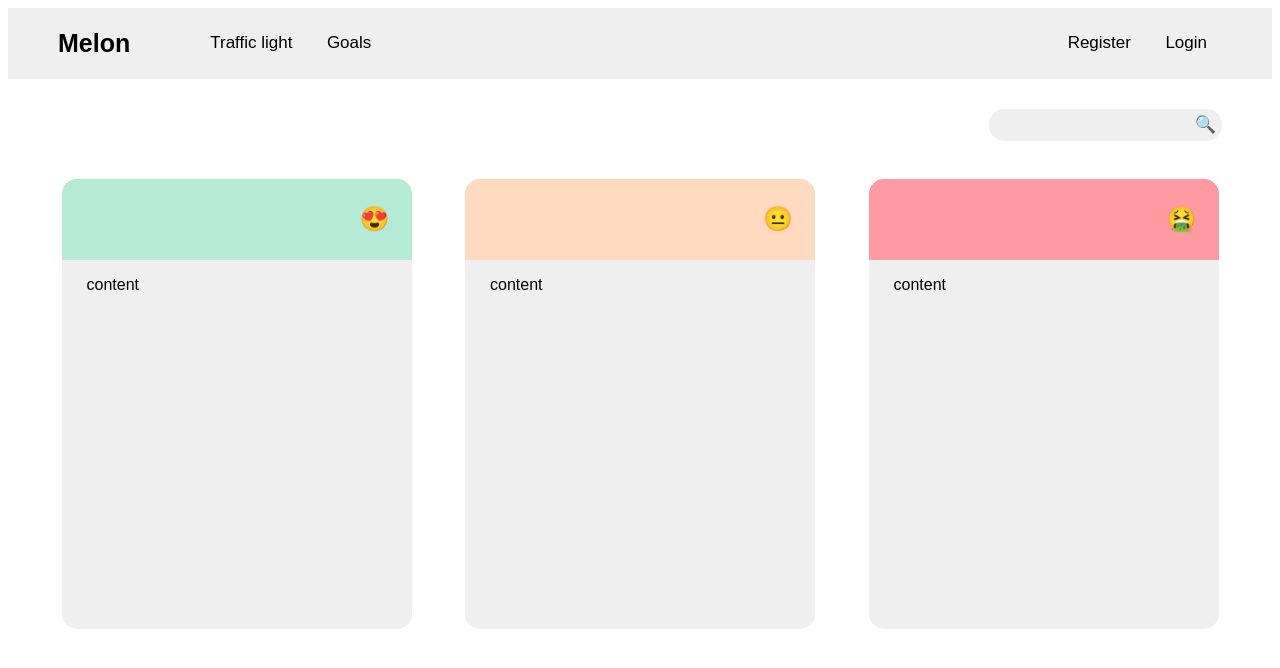
After one commit to czuhajster/hacklboro-team1, a Flask app: page /traffic-lights in a window 1280 px wide. The commit adds this page. Shown: the top 668 px of the page. Run offline with Flask 2, Linux system fonts and the light colour scheme.

Commit message:
frontend

```diff
--- /dev/null
+++ b/hacklboro/database.py
@@ -0,0 +1,18 @@
+import os
+import sqlite3
+
+DATABASE_FILE = "hacklboro/database.db"
+SCHEMA_FILE = "hacklboro/sqlite_schema"
+
+
+def init_db():
+    with open(SCHEMA_FILE) as f:
+        text = f.read()
+        con.executescript(text)
+        con.commit()
+
+
+if not os.path.isfile(DATABASE_FILE):
+    con = sqlite3.connect(DATABASE_FILE)
+    init_db()
+    con.close()
--- a/hacklboro/main.py
+++ b/hacklboro/main.py
@@ -1,28 +1,97 @@
-from flask import Flask, request, render_template
-from flask_login import LoginManager
+from flask import Flask, request, render_template, redirect, url_for, abort
+from flask_login import LoginManager, login_user, login_required, logout_user, current_user
+
+import hacklboro.database
+
+from hacklboro.auth import User
+from hacklboro.goals import get_goals, get_goals_as_json, create_goal, update_goal
+from hacklboro.utilities import row_list_to_json
 
 app = Flask(__name__)
+app.secret_key = "wWfZsm9tAtjT8G5svySA7BfQtaua7qC9VrysKJMr8GEqvZ"
 login_manager = LoginManager()
 login_manager.init_app(app)
 
 
 @login_manager.user_loader
-def load_user(user_id):
-    return {}
+def load_user(userid):
+    return User(userid)
 
 
 @app.route("/login", methods=["GET", "POST"])
 def login():
     if request.method == "POST":
-        # TODO: Do login
-        pass
+        username: str = request.form["username"]
+        password: str = request.form["password"]
+
+        if User.verify(username, password):
+            login_user(User(User.get_from_username(username)[0]))
+
+        return redirect(url_for('home'))
     else:
         return render_template("login.html")
 
 
+@app.route("/logout", methods=["GET"])
+@login_required
+def logout():
+    logout_user()
+    return redirect(url_for('home'))
+
+
+@app.route("/signup", methods=["GET", "POST"])
+def signup():
+    if request.method == "POST":
+        username: str = request.form["username"]
+        password: str = request.form["password"]
+
+        User.create(username, password)
+
+        login_user(User(User.get_from_username(username)[0]))
+
+        return "hi"
+    else:
+        return render_template("login.html")
+
+
+@app.route("/goals/data", methods=["GET", "POST", "PUT"])
+@login_required
+def goals_data():
+    form = request.form
+    user_id = current_user.userid
+
+    if request.method == "GET":
+        # GET method for getting current goals
+        return get_goals_as_json(user_id)
+    elif request.method == "POST":
+        # POST method for creating new goals
+        percentage: float = form["percentage"]
+        name: str = form["name"]
+        increasing: bool = form["increasing"]
+
+        create_goal(user_id, percentage, name, increasing)
+
+        return "OK"
+    elif request.method == "PUT":
+        # PUT method for updating current goals
+        id: int = form["id"]
+        percentage: float = form["percentage"]
+
+        success = update_goal(id, user_id, percentage)
+        if success:
+            return "OK"
+        abort(401)
+
+
 @app.route("/goals")
+@login_required
 def goals():
     return render_template("goals.html")
+
+
+@app.route("/traffic-lights")
+def traffic_lights():
+    return render_template("trafficlight.html")
 
 
 @app.route("/")
--- /dev/null
+++ b/hacklboro/static/traffic-light-style.css
@@ -0,0 +1,102 @@
+* {
+	font-family: sans-serif;
+}
+
+
+nav {
+	background-color: #efefef;
+	overflow:hidden;
+	padding-right: 50px;
+	padding-left: 50px;
+}
+
+
+a {
+	color: black;
+	text-decoration: none;
+	padding: 25px 15px;
+	font-size: 17px;
+	display: inline-block;
+}
+
+
+.primary-nav-links {
+	float: left;
+}
+
+
+.secondary-nav-links {
+	float: right;
+}
+
+
+#melon-title {
+	float: left;
+	padding-right: 50px;
+	font-size: 25px;
+}
+
+
+input[type=text] {
+	float: right;
+	text-align: right;
+	padding: 6px;
+	border: none;
+	margin-top: 30px;
+	margin-right: 50px;
+	font-size: 17px;
+	background-color: #efefef;
+	border-radius: 15px;
+}
+
+
+.container {
+	margin-top: 100px;
+	display: flex;
+	flex-wrap: wrap;
+	justify-content: space-evenly;
+}
+
+
+.card {
+	display: flex;
+	flex-direction: column;
+	width: 350px;
+	background-color: #efefef;
+	border-radius: 15px;
+	margin-bottom: 30px;
+	min-height: 450px;
+}
+
+
+.green-card-header {
+	background-color: #b5ead7;
+	border-radius: 15px 15px 0 0;
+	padding: 7px;
+}
+
+
+.amber-card-header {
+	background-color: #ffdac1;
+	border-radius: 15px 15px 0 0;
+	padding: 7px;
+}
+
+
+.red-card-header {
+	background-color: #ff9aa2;
+	border-radius: 15px 15px 0 0;
+	padding: 7px;
+}
+
+
+h2 {
+	text-align: right;
+	margin-right: 15px;
+}
+
+
+p {
+	text-align: left;
+	margin-left: 25px;
+}
--- /dev/null
+++ b/hacklboro/templates/trafficlight.html
@@ -0,0 +1,63 @@
+<!DOCTYPE html>
+<html lang="en">
+
+<head>
+	<meta charset="UTF-8">
+	<meta http-equiv="X-UA-Compatible" content="IE=edge">
+	<meta name="viewport" content="width=device-width, initial-scale=1.0">
+	<title>Melon</title>
+	<link rel="stylesheet" href="../static/traffic-light-style.css">
+</head>
+
+<body>
+	<nav>
+		<h2 id="melon-title">Melon</h2>
+
+		<div class="primary-nav-links">
+			<a class="active" href="#home">Traffic light</a>
+			<a href="#goals">Goals</a>
+		</div>
+
+		<div class="secondary-nav-links">
+			<a href="#register"> Register </a>
+			<a href="#login"> Login </a>
+		</div>
+	</nav>
+
+
+	<div class="search-bar">
+		<input type="text" placeholder="&#128269">
+	</div>
+
+
+	<div class="container">
+		<div class="card">
+			<div class="green-card-header card-main">
+				<h2>&#128525</h2>
+			</div>
+			<div class="card-main">
+				<p>content</p>
+			</div>
+		</div>
+
+		<div class="card">
+			<div class="amber-card-header card-main">
+				<h2>&#128528</h2>
+			</div>
+			<div class="card-main">
+				<p>content</p>
+			</div>
+		</div>
+
+		<div class="card">
+			<div class="red-card-header card-main">
+				<h2>&#129326</h2>
+			</div>
+			<div class="card-main">
+				<p>content</p>
+			</div>
+		</div>
+	</div>
+</body>
+
+</html>
--- a/requirements.txt
+++ b/requirements.txt
@@ -1,3 +1,4 @@
 Flask~=1.1.2
 flask-login~=0.5.0
 passlib~=1.7.4
+bcrypt~=3.2.0
```
Also changed, not shown: hacklboro/auth.py (added, +43 -0 lines), hacklboro/goals.py (added, +47 -0 lines), hacklboro/templates/login.html (+9 -1 lines), hacklboro/templates/traffic-lights.html (added, +10 -0 lines), hacklboro/utilities.py (added, +18 -0 lines), hacklboro/database.db (added), 1 other file.
